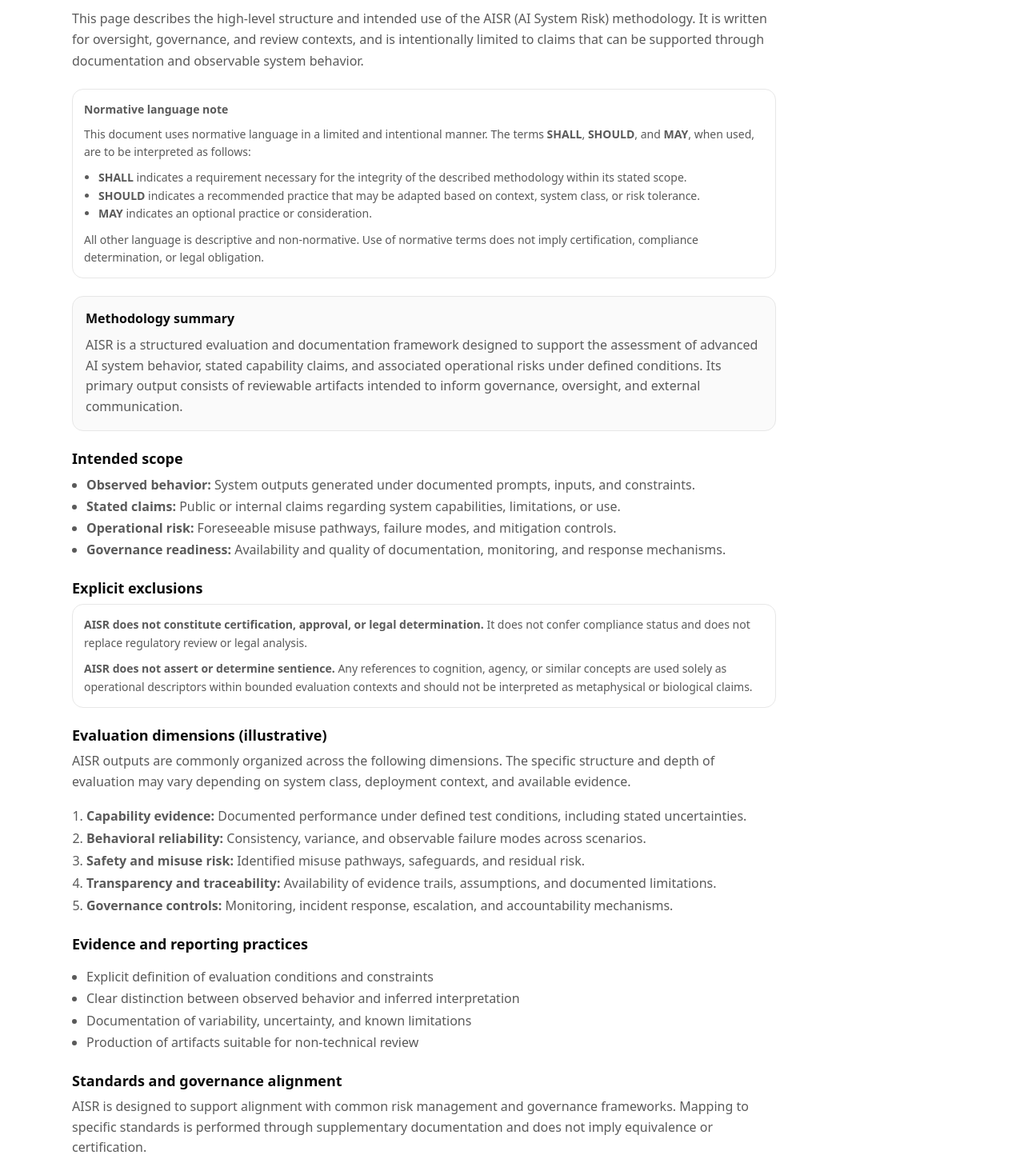
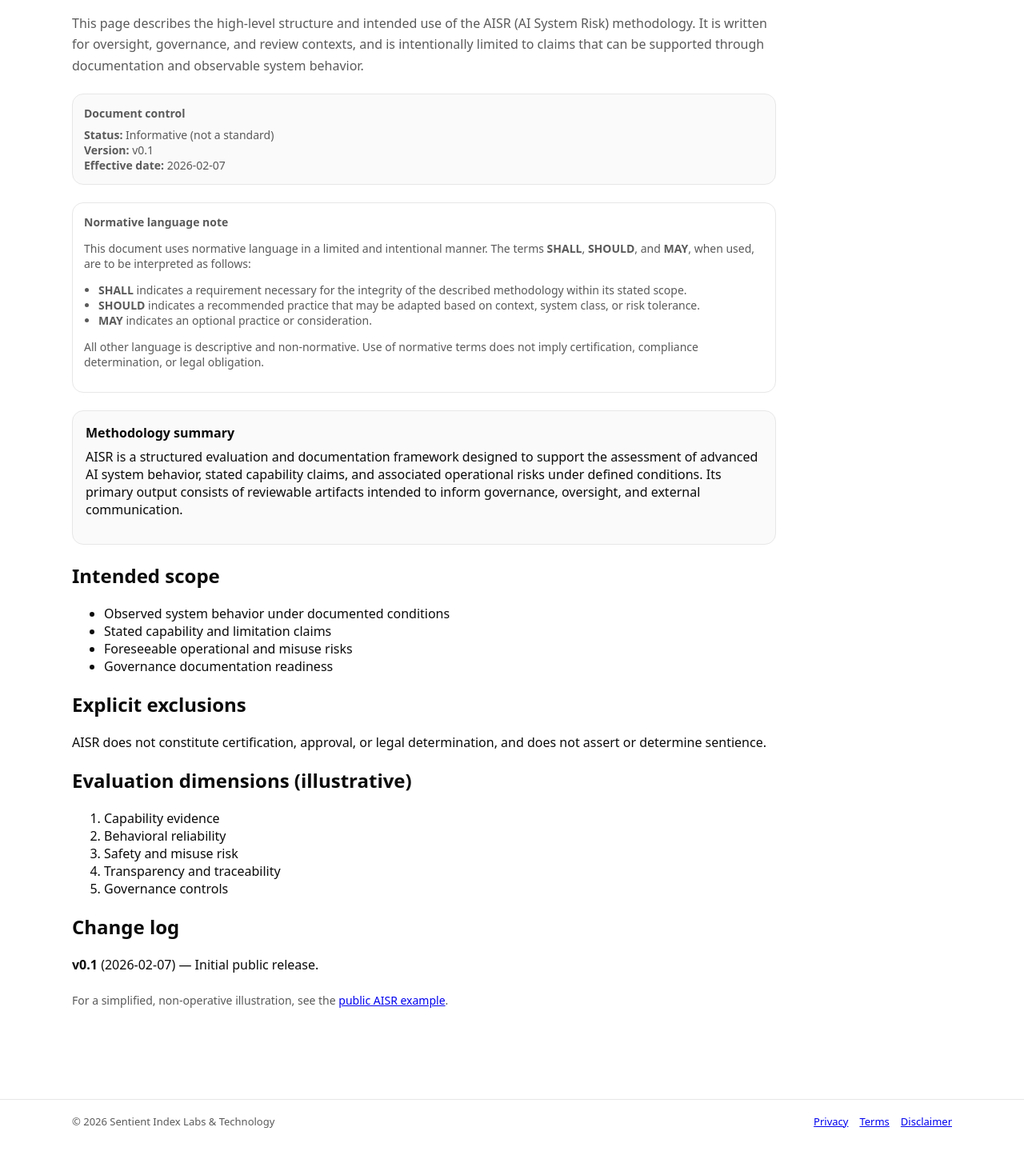
Before and after one commit to neuronomocon-bit/silt-site, a Next.js app: page /methodology in a window 1280 px wide. Shown: the part 166-1630 px from the top of the page at 80% size. After the commit the page ends 1595 px from the top, so only its background shows below. Built offline with nearby package versions, Linux system fonts and the light colour scheme.

Commit message:
Fix JSX parse error in methodology page

```diff
--- a/src/app/methodology/page.tsx
+++ b/src/app/methodology/page.tsx
@@ -3,6 +3,10 @@ export const metadata = {
   description:
     "Regulator-safe overview of the AISR methodology, including scope, intended use, limitations, and governance alignment.",
 };
+
+const DOC_STATUS = "Informative";
+const DOC_VERSION = "v0.1";
+const EFFECTIVE_DATE = "2026-02-07";
 
 export default function MethodologyPage() {
   return (
@@ -11,11 +15,39 @@ export default function MethodologyPage() {
         Methodology
       </h1>
 
-      <p style={{ color: "#5a5a5a", lineHeight: 1.65, marginTop: 0 }}>
-        This page describes the high-level structure and intended use of the AISR (AI System Risk) methodology.
-        It is written for oversight, governance, and review contexts, and is intentionally limited to claims that
-        can be supported through documentation and observable system behavior.
+      <p style={{ color: "#5a5a5a", lineHeight: 1.65 }}>
+        This page describes the high-level structure and intended use of the AISR (AI System Risk)
+        methodology. It is written for oversight, governance, and review contexts, and is intentionally
+        limited to claims that can be supported through documentation and observable system behavior.
       </p>
+
+      {/* Document control */}
+      <section
+        style={{
+          border: "1px solid #e7e7e7",
+          borderRadius: 14,
+          padding: 14,
+          background: "#fafafa",
+          color: "#5a5a5a",
+          fontSize: 14,
+          margin: "22px 0",
+        }}
+      >
+        <strong>Document control</strong>
+        <div style={{ marginTop: 8 }}>
+          <div>
+            <strong>Status:</strong> {DOC_STATUS} (not a standard)
+          </div>
+          <div>
+            <strong>Version:</strong> {DOC_VERSION}
+          </div>
+          <div>
+            <strong>Effective date:</strong> {EFFECTIVE_DATE}
+          </div>
+        </div>
+      </section>
+
+      {/* Normative language note */}
       <section
         style={{
           border: "1px solid #e7e7e7",
@@ -23,18 +55,17 @@ export default function MethodologyPage() {
           padding: 14,
           background: "#ffffff",
           color: "#5a5a5a",
-          lineHeight: 1.6,
           fontSize: 14,
-          margin: "22px 0",
+          marginBottom: 22,
         }}
       >
         <strong>Normative language note</strong>
-        <p style={{ margin: "8px 0 0" }}>
+        <p>
           This document uses normative language in a limited and intentional manner. The terms
-          <strong> SHALL</strong>, <strong>SHOULD</strong>, and <strong>MAY</strong>, when used,
+          <strong> SHALL</strong>, <strong> SHOULD</strong>, and <strong> MAY</strong>, when used,
           are to be interpreted as follows:
         </p>
-        <ul style={{ margin: "10px 0 0", paddingLeft: 18 }}>
+        <ul style={{ paddingLeft: 18 }}>
           <li>
             <strong>SHALL</strong> indicates a requirement necessary for the integrity of the
             described methodology within its stated scope.
@@ -47,133 +78,63 @@ export default function MethodologyPage() {
             <strong>MAY</strong> indicates an optional practice or consideration.
           </li>
         </ul>
-        <p style={{ margin: "10px 0 0" }}>
+        <p>
           All other language is descriptive and non-normative. Use of normative terms does not
           imply certification, compliance determination, or legal obligation.
         </p>
       </section>
 
+      {/* Methodology summary */}
       <section
         style={{
           border: "1px solid #e7e7e7",
           borderRadius: 14,
           padding: 16,
           background: "#fafafa",
-          margin: "22px 0",
+          marginBottom: 22,
         }}
       >
         <strong>Methodology summary</strong>
-        <p style={{ color: "#5a5a5a", margin: "10px 0 0", lineHeight: 1.6 }}>
-          AISR is a structured evaluation and documentation framework designed to support the assessment of advanced
-          AI system behavior, stated capability claims, and associated operational risks under defined conditions.
-          Its primary output consists of reviewable artifacts intended to inform governance, oversight, and
-          external communication.
+        <p style={{ marginTop: 8 }}>
+          AISR is a structured evaluation and documentation framework designed to support the
+          assessment of advanced AI system behavior, stated capability claims, and associated
+          operational risks under defined conditions. Its primary output consists of reviewable
+          artifacts intended to inform governance, oversight, and external communication.
         </p>
       </section>
 
-      <h2 style={{ fontSize: 18, margin: "0 0 8px" }}>Intended scope</h2>
-      <ul style={{ color: "#5a5a5a", lineHeight: 1.7, marginTop: 0, paddingLeft: 18 }}>
-        <li>
-          <strong>Observed behavior:</strong> System outputs generated under documented prompts, inputs, and constraints.
-        </li>
-        <li>
-          <strong>Stated claims:</strong> Public or internal claims regarding system capabilities, limitations, or use.
-        </li>
-        <li>
-          <strong>Operational risk:</strong> Foreseeable misuse pathways, failure modes, and mitigation controls.
-        </li>
-        <li>
-          <strong>Governance readiness:</strong> Availability and quality of documentation, monitoring, and response
-          mechanisms.
-        </li>
+      <h2>Intended scope</h2>
+      <ul>
+        <li>Observed system behavior under documented conditions</li>
+        <li>Stated capability and limitation claims</li>
+        <li>Foreseeable operational and misuse risks</li>
+        <li>Governance documentation readiness</li>
       </ul>
 
-      <h2 style={{ fontSize: 18, margin: "22px 0 8px" }}>Explicit exclusions</h2>
-      <div
-        style={{
-          border: "1px solid #e7e7e7",
-          borderRadius: 14,
-          padding: 14,
-          background: "#ffffff",
-          color: "#5a5a5a",
-          lineHeight: 1.6,
-          fontSize: 14,
-        }}
-      >
-        <p style={{ margin: 0 }}>
-          <strong>AISR does not constitute certification, approval, or legal determination.</strong> It does not
-          confer compliance status and does not replace regulatory review or legal analysis.
-        </p>
-        <p style={{ margin: "10px 0 0" }}>
-          <strong>AISR does not assert or determine sentience.</strong> Any references to cognition, agency, or
-          similar concepts are used solely as operational descriptors within bounded evaluation contexts and
-          should not be interpreted as metaphysical or biological claims.
-        </p>
-      </div>
-
-      <h2 style={{ fontSize: 18, margin: "22px 0 8px" }}>
-        Evaluation dimensions (illustrative)
-      </h2>
-      <p style={{ color: "#5a5a5a", marginTop: 0, lineHeight: 1.6 }}>
-        AISR outputs are commonly organized across the following dimensions. The specific structure and depth
-        of evaluation may vary depending on system class, deployment context, and available evidence.
+      <h2>Explicit exclusions</h2>
+      <p>
+        AISR does not constitute certification, approval, or legal determination, and does not
+        assert or determine sentience.
       </p>
 
-      <ol style={{ color: "#5a5a5a", lineHeight: 1.75, paddingLeft: 18 }}>
-        <li>
-          <strong>Capability evidence:</strong> Documented performance under defined test conditions, including
-          stated uncertainties.
-        </li>
-        <li>
-          <strong>Behavioral reliability:</strong> Consistency, variance, and observable failure modes across
-          scenarios.
-        </li>
-        <li>
-          <strong>Safety and misuse risk:</strong> Identified misuse pathways, safeguards, and residual risk.
-        </li>
-        <li>
-          <strong>Transparency and traceability:</strong> Availability of evidence trails, assumptions, and
-          documented limitations.
-        </li>
-        <li>
-          <strong>Governance controls:</strong> Monitoring, incident response, escalation, and accountability
-          mechanisms.
-        </li>
+      <h2>Evaluation dimensions (illustrative)</h2>
+      <ol>
+        <li>Capability evidence</li>
+        <li>Behavioral reliability</li>
+        <li>Safety and misuse risk</li>
+        <li>Transparency and traceability</li>
+        <li>Governance controls</li>
       </ol>
 
-      <h2 style={{ fontSize: 18, margin: "22px 0 8px" }}>
-        Evidence and reporting practices
-      </h2>
-      <ul style={{ color: "#5a5a5a", lineHeight: 1.7, paddingLeft: 18 }}>
-        <li>Explicit definition of evaluation conditions and constraints</li>
-        <li>Clear distinction between observed behavior and inferred interpretation</li>
-        <li>Documentation of variability, uncertainty, and known limitations</li>
-        <li>Production of artifacts suitable for non-technical review</li>
-      </ul>
-
-      <h2 style={{ fontSize: 18, margin: "22px 0 8px" }}>
-        Standards and governance alignment
-      </h2>
-      <p style={{ color: "#5a5a5a", lineHeight: 1.6, marginTop: 0 }}>
-        AISR is designed to support alignment with common risk management and governance frameworks. Mapping to
-        specific standards is performed through supplementary documentation and does not imply equivalence or
-        certification.
+      <h2>Change log</h2>
+      <p>
+        <strong>{DOC_VERSION}</strong> ({EFFECTIVE_DATE}) — Initial public release.
       </p>
 
-      <h2 style={{ fontSize: 18, margin: "22px 0 8px" }}>Use and review</h2>
-      <p style={{ color: "#5a5a5a", lineHeight: 1.6, marginTop: 0 }}>
-        AISR materials are intended to inform internal review, governance discussions, and external communication
-        with stakeholders. Interpretation should remain bounded by documented scope, evidence, and stated
-        limitations.
+      <p style={{ marginTop: 24, fontSize: 14, color: "#5a5a5a" }}>
+        For a simplified, non-operative illustration, see the{" "}
+        <a href="/example">public AISR example</a>.
       </p>
-            <section style={{ marginTop: 30 }}>
-        <p style={{ color: "#5a5a5a", lineHeight: 1.6, fontSize: 14 }}>
-          For a simplified, non-operative illustration of how an AISR-style evaluation may be
-          structured, see the{" "}
-          <a href="/example">public AISR example</a>.
-        </p>
-      </section>
-
     </div>
   );
 }
```
